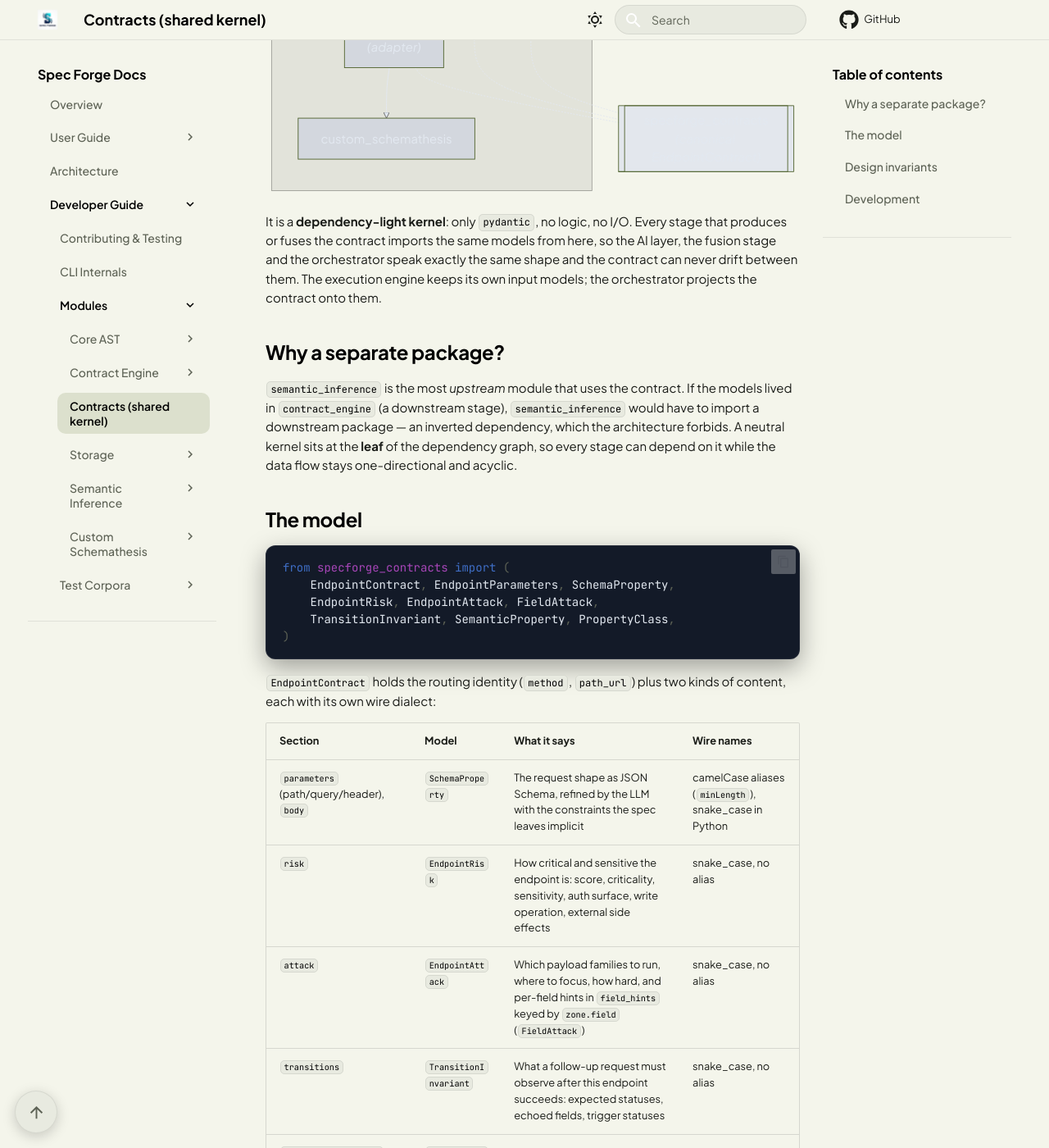
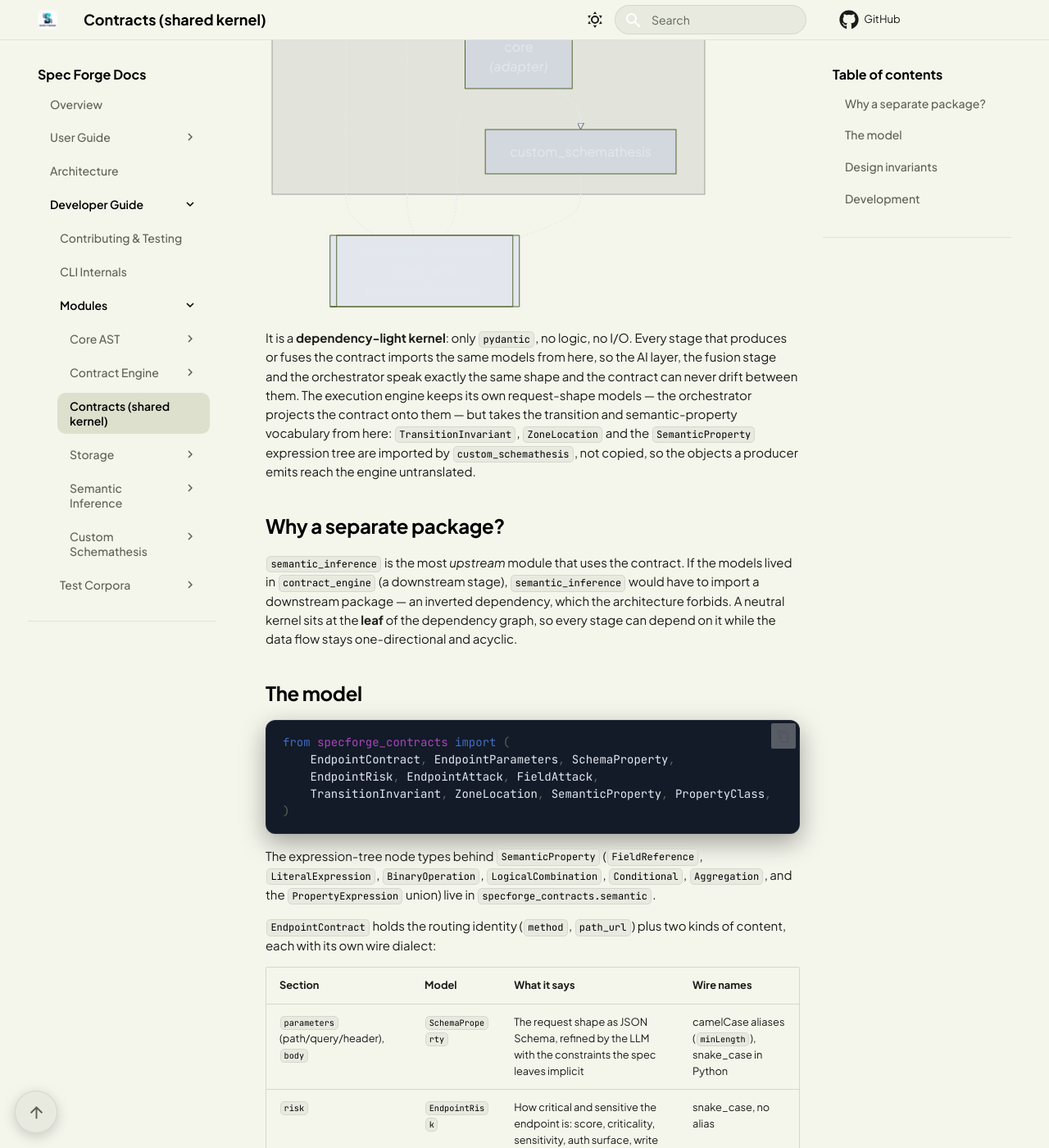
Before and after one commit to Spec-Forge-Testing/specforge-docs, an MkDocs documentation site: the page built from docs/modules/contracts/index.md, in a window 1280 px wide and 1400 px high, scrolled down 437 px. Shown: the whole window at 82% size. Built offline with MkDocs 1.6.1 and Material for MkDocs 9.7.7, drawn with Linux system fonts in a browser that asks for light colours; comment, search, counter and statistics services are not loaded; some of the changed text lies outside the part shown.

Commit message:
docs(schemathesis): install the kernel first and list the engine as its consumer
custom_schemathesis now declares specforge-contracts>=0.2.0, so CI and the fixtures-api image install lib/contracts first. The kernel page adds ZoneLocation to its export list, names the engine as a consumer and points at the contributing page instead of a page that does not exist.

````diff
--- a/docs/modules/contracts/index.md
+++ b/docs/modules/contracts/index.md
@@ -17,13 +17,18 @@ flowchart TD
     SI -.- SC
     CE -.- SC
     CO -.- SC
+    CS -.- SC
 ```
 
 It is a **dependency-light kernel**: only `pydantic`, no logic, no I/O. Every
 stage that produces or fuses the contract imports the same models from here, so
 the AI layer, the fusion stage and the orchestrator speak exactly the same shape
 and the contract can never drift between them. The execution engine keeps its
-own input models; the orchestrator projects the contract onto them.
+own request-shape models — the orchestrator projects the contract onto them —
+but takes the transition and semantic-property vocabulary from here:
+`TransitionInvariant`, `ZoneLocation` and the `SemanticProperty` expression tree
+are imported by `custom_schemathesis`, not copied, so the objects a producer
+emits reach the engine untranslated.
 
 ## Why a separate package?
 
@@ -40,9 +45,14 @@ and acyclic.
 from specforge_contracts import (
     EndpointContract, EndpointParameters, SchemaProperty,
     EndpointRisk, EndpointAttack, FieldAttack,
-    TransitionInvariant, SemanticProperty, PropertyClass,
+    TransitionInvariant, ZoneLocation, SemanticProperty, PropertyClass,
 )
 ```
+
+The expression-tree node types behind `SemanticProperty` (`FieldReference`,
+`LiteralExpression`, `BinaryOperation`, `LogicalCombination`, `Conditional`,
+`Aggregation`, and the `PropertyExpression` union) live in
+`specforge_contracts.semantic`.
 
 `EndpointContract` holds the routing identity (`method`, `path_url`) plus two
 kinds of content, each with its own wire dialect:
@@ -83,5 +93,8 @@ from the wire.
 
 The package supports Python 3.10+. Consumers add it to their test path
 (`pythonpath = ["src", "../contracts/src"]`) and install it in their runtime image.
-Installation, test and lint commands are centralized in
-[Development & Testing](../../getting-started/development.md#module-commands).
+`custom_schemathesis` goes one step further and declares it as a runtime dependency
+(`specforge-contracts>=0.2.0`), so its CI job and its `fixtures-api` Docker image
+install `lib/contracts` first — which is why that image is built from the
+repository root. Installation, test and lint commands are centralized in
+[Contributing & Testing](../../developer-guide/contributing.md).
````
Also changed, not shown: docs/developer-guide/contributing.md (+9 -0 lines).
